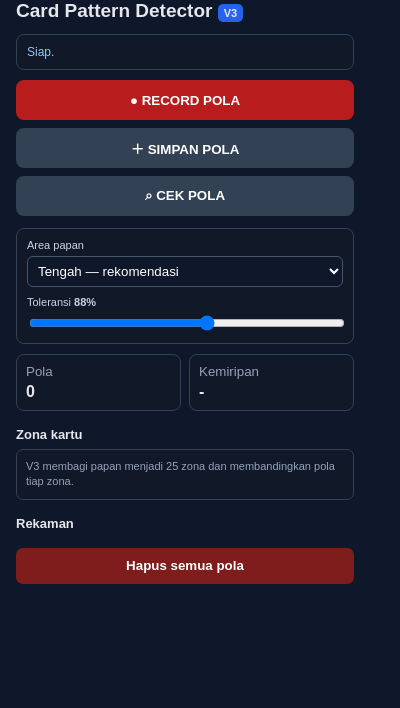
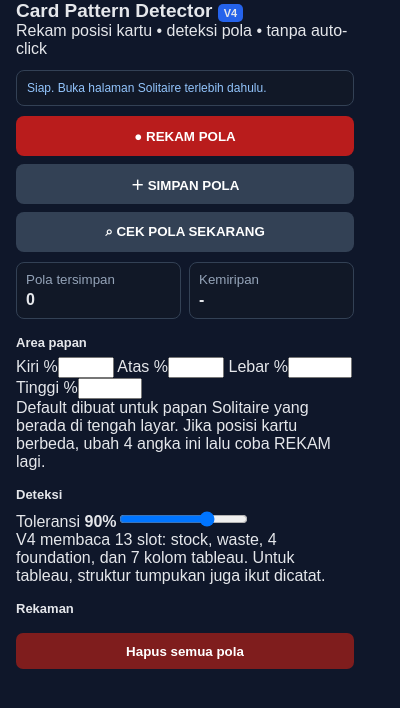
Before and after one commit to Kreatifwira/web, a browser extension: page popup.html in a window 400 px wide. Shown: the part 30-738 px from the top of the page. Drawn offline with Linux system fonts and the light colour scheme.

Commit message:
Upgrade Solitaire Pattern Detector to V4

```diff
--- a/popup.html
+++ b/popup.html
@@ -1 +1,23 @@
-<!doctype html><html lang="id"><head><meta charset="utf-8"><meta name="viewport" content="width=device-width,initial-scale=1"><title>Solitaire Pattern Recorder V3</title><link rel="stylesheet" href="popup.css"></head><body><header><div class="logo">SOLITAIRE</div><div class="title">Card Pattern Detector <span>V3</span></div></header><div id="status" class="status">Siap.</div><div class="buttons"><button id="record" class="primary">● RECORD POLA</button><button id="save">＋ SIMPAN POLA</button><button id="check">⌕ CEK POLA</button></div><div class="options"><label>Area papan<select id="crop"><option value="center">Tengah — rekomendasi</option><option value="full">Seluruh layar</option></select></label><label>Toleransi <b id="tolValue">88%</b><input id="tolerance" type="range" min="75" max="98" value="88"></label></div><div class="stats"><div><small>Pola</small><b id="count">0</b></div><div><small>Kemiripan</small><b id="match">-</b></div></div><h3>Zona kartu</h3><div class="legend">V3 membagi papan menjadi 25 zona dan membandingkan pola tiap zona.</div><h3>Rekaman</h3><div id="list" class="list"></div><button id="clear" class="danger">Hapus semua pola</button><script src="popup.js"></script></body></html>
+<!doctype html>
+<html lang="id">
+<head><meta charset="utf-8"><meta name="viewport" content="width=device-width,initial-scale=1"><title>Solitaire Card Detector V4</title><link rel="stylesheet" href="popup.css"></head>
+<body>
+<header><div class="logo">SOLITAIRE</div><div class="title">Card Pattern Detector <span>V4</span></div><div class="sub">Rekam posisi kartu • deteksi pola • tanpa auto-click</div></header>
+<div id="status" class="status">Siap. Buka halaman Solitaire terlebih dahulu.</div>
+<div class="buttons"><button id="record" class="primary">● REKAM POLA</button><button id="save">＋ SIMPAN POLA</button><button id="check">⌕ CEK POLA SEKARANG</button></div>
+<div class="stats"><div><small>Pola tersimpan</small><b id="count">0</b></div><div><small>Kemiripan</small><b id="match">-</b></div></div>
+<h3>Area papan</h3>
+<div class="grid">
+<label>Kiri %<input id="left" type="number" min="0" max="50" step="1"></label>
+<label>Atas %<input id="top" type="number" min="0" max="50" step="1"></label>
+<label>Lebar %<input id="width" type="number" min="20" max="100" step="1"></label>
+<label>Tinggi %<input id="height" type="number" min="20" max="100" step="1"></label>
+</div>
+<div class="hint">Default dibuat untuk papan Solitaire yang berada di tengah layar. Jika posisi kartu berbeda, ubah 4 angka ini lalu coba REKAM lagi.</div>
+<h3>Deteksi</h3>
+<label class="range">Toleransi <b id="tolValue">90%</b><input id="tolerance" type="range" min="70" max="98" value="90"></label>
+<div class="hint">V4 membaca 13 slot: stock, waste, 4 foundation, dan 7 kolom tableau. Untuk tableau, struktur tumpukan juga ikut dicatat.</div>
+<h3>Rekaman</h3><div id="list" class="list"></div>
+<button id="clear" class="danger">Hapus semua pola</button>
+<script src="popup.js"></script>
+</body></html>
```
